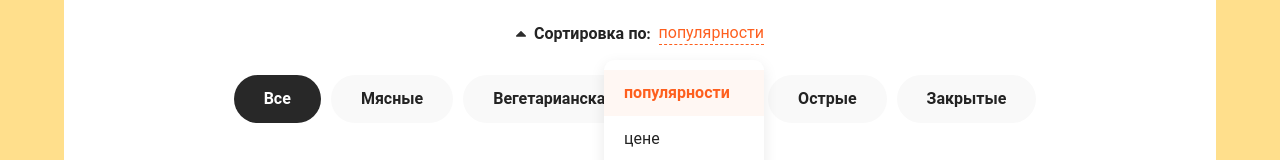
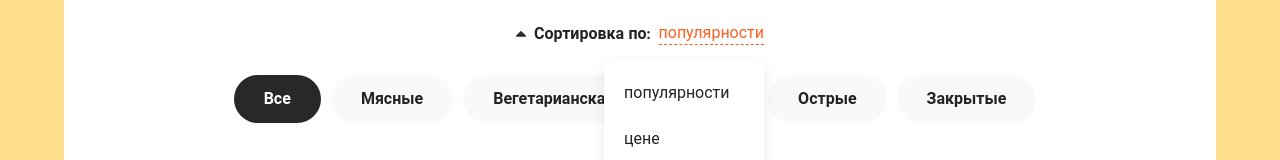
Before and after one commit to DmitryMarc/pizzeria, a React (Create React App) app: page / in a window 1280 px wide. Both pictures are taken after a click on the element "популярности". Shown: the part 203-363 px from the top of the page. Built offline with nearby package versions, Linux system fonts and the light colour scheme; no server answers.

Commit message:
Implemented sorting of products.

```diff
--- a/src/components/Sort.jsx
+++ b/src/components/Sort.jsx
@@ -4,7 +4,11 @@ import React from 'react'
 
 function Sort({sortType, setSortType}) {
   const [isOpen, setIsOpen] = useState(false);
-  const listSort = ['популярности', 'цене', 'алфавиту'];
+  const listSort = [
+    { name: 'популярности', sortProperty: 'rating'},
+    { name: 'цене', sortProperty: 'price'},
+    { name: 'алфавиту', sortProperty: 'title'}
+  ];
 
   const onClickListItem = (index) => {
     setSortType(index);
@@ -27,15 +31,15 @@ function Sort({sortType, setSortType}) {
           />
         </svg>
         <b>Сортировка по:</b>
-        <span onClick={() => setIsOpen(!isOpen)}>{listSort[sortType]}</span>
+        <span onClick={() => setIsOpen(!isOpen)}>{sortType.name}</span>
       </div>
       {isOpen &&
       <div className="sort__popup">
         <ul>
           {
             listSort.map((listItem, index) => {
-              return <li key={index} onClick={() => onClickListItem(index)}
-              className={sortType === index ? "active" : ''}>{listItem}</li>
+              return <li key={index} onClick={() => onClickListItem(listItem)}
+              className={sortType.sortProperty === listSort.sortProperty ? "active" : ''}>{listItem.name}</li>
             })
           }
         </ul>
--- a/src/pages/Home.jsx
+++ b/src/pages/Home.jsx
@@ -9,18 +9,21 @@ const Home = () => {
     const [items, setItems] = useState([]);
     const [isLoading, setIsLoading] = useState(true);
     const [categoryId, setCategoryId] = useState(0);
-    const [sortType, setSortType] = useState(0);
+    const [sortType, setSortType] = useState({
+        name: 'популярности',
+        sortProperty: 'rating'
+    });
 
     useEffect(() => {
         setIsLoading(true);
-        fetch('https://63cae056f36cbbdfc76246cf.mockapi.io/items?category=' + categoryId)
+        fetch(`https://63cae056f36cbbdfc76246cf.mockapi.io/items?${categoryId > 0 ? `category=${categoryId}` : ''}&sortBy=${sortType.sortProperty}&order=desc`)
             .then(res => res.json())
             .then(jsonArray => {
                 setItems(jsonArray);
                 setIsLoading(false);
             })
             window.scrollTo(0, 0);
-    }, [categoryId])
+    }, [categoryId, sortType])
     return (
         <div className="container">
             <div className="content__top">
```
